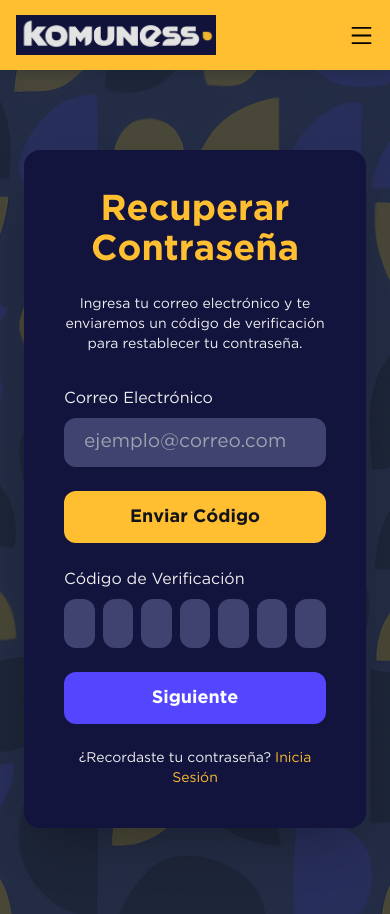
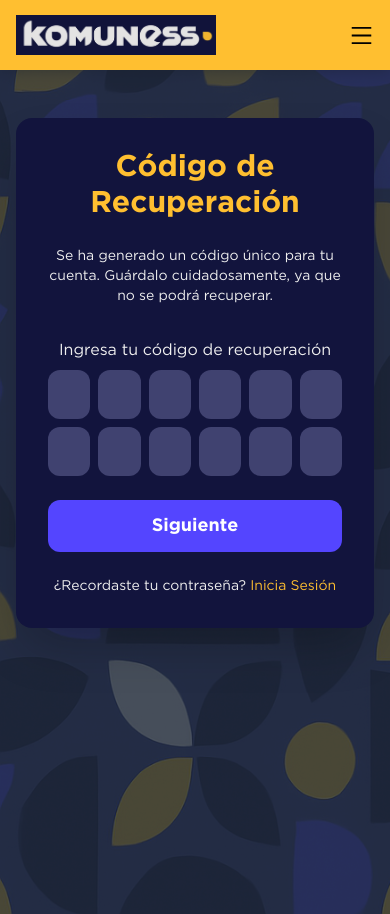
Before and after one commit to P4R4NOIC/Proyecto-Komuness, a React (Create React App) app in the folder FrontEnd/: page /recuperar in a window 390 px wide. Built offline with nearby package versions, Linux system fonts and the light colour scheme.

Commit message:
Generacion de código y cambios a comentarios
Generación de codigo aleatorio para recuperacion de contraseña, recuperacion de comentarios y de contenido, cambios al favicon y al titulo de la página

```diff
--- a/FrontEnd/public/index.html
+++ b/FrontEnd/public/index.html
@@ -24,7 +24,7 @@
       work correctly both with client-side routing and a non-root public URL.
       Learn how to configure a non-root public URL by running `npm run build`.
     -->
-    <title>React App</title>
+    <title>Komuness</title>
   </head>
   <body>
     <noscript>You need to enable JavaScript to run this app.</noscript>
--- a/FrontEnd/src/components/Rutas.js
+++ b/FrontEnd/src/components/Rutas.js
@@ -11,6 +11,7 @@ import {IniciarSesion} from './iniciarSesion'
 import {RecuperarContra} from './recuperarContra'
 import {NuevaContra} from './nuevaContra'
 import {CrearUsuario} from './crearUsuario'
+import {GenerarCodigo} from './generarCodigo'
 export const Rutas = () =>{
 
     return(
@@ -31,6 +32,9 @@ export const Rutas = () =>{
                 <Route path = "/nuevaCont" element= {<NuevaContra/>}/>
                  <Route path = "/crearUsr" element= {<CrearUsuario/>}/>
 
+
+                  <Route path = "/codigoGen" element= {<GenerarCodigo/>}/>
+
                 <Route path="*" element={<Navigate to="/publicaciones" />} />
             </Routes>
         </Router>
--- a/FrontEnd/src/components/crearUsuario.js
+++ b/FrontEnd/src/components/crearUsuario.js
@@ -1,6 +1,10 @@
 import React, { useState } from "react";
+import { useNavigate } from 'react-router-dom';
+export const CrearUsuario = () => {
 
-export const CrearUsuario = () => {
+  const navigate = useNavigate();
+
+
    const [formData, setFormData] = useState({
     usuario: "",
     correo: "",
@@ -17,6 +21,7 @@ export const CrearUsuario = () => {
   const handleSubmit = (e) => {
     e.preventDefault();
     // Aquí iría lógica de validación/envío
+    navigate('/codigoGen')
     console.log(formData);
   };
 
--- /dev/null
+++ b/FrontEnd/src/components/generarCodigo.js
@@ -0,0 +1,58 @@
+import React, { useState } from 'react';
+import { useNavigate } from 'react-router-dom';
+
+export const GenerarCodigo = () => {
+  const [codigo, setCodigo] = useState('');
+  const navigate = useNavigate();
+
+  const generarCodigo = () => {
+    const caracteres = 'ABCDEFGHIJKLMNOPQRSTUVWXYZabcdefghijklmnopqrstuvwxyz0123456789';
+    let nuevoCodigo = '';
+    for (let i = 0; i < 12; i++) {
+      const index = Math.floor(Math.random() * caracteres.length);
+      nuevoCodigo += caracteres[index];
+    }
+    setCodigo(nuevoCodigo);
+  };
+
+  const salir = () => {
+    navigate('/*');
+  };
+
+  return (
+    <div className="min-h-screen flex flex-col items-center justify-center bg-gray-800/80 text-[#f0f0f0] px-4 py-10">
+      <div className="bg-[#12143d] rounded-2xl shadow-2xl p-8 w-full max-w-md text-center">
+        <h2 className="text-2xl font-bold mb-4 text-[#ffbf30]">Código de Seguridad</h2>
+        <p className="text-sm mb-6">
+          Este código es único y se usará para recuperar tu cuenta. <strong>Guárdalo en un lugar seguro.</strong>
+        </p>
+
+        {codigo && (
+          <div className="text-xl font-mono bg-[#404270] text-[#ffbf30] p-3 rounded-xl mb-4">
+            {codigo}
+          </div>
+        )}
+
+        {!codigo && (
+          <button
+            onClick={generarCodigo}
+            className="bg-[#5445ff] hover:bg-[#4032cc] text-white font-semibold rounded-xl py-2 px-6 text-lg mb-4"
+          >
+            Generar Código
+          </button>
+        )}
+
+        {codigo && (
+          <button
+            onClick={salir}
+            className="bg-[#ff4b5c] hover:bg-[#cc3b4a] text-white font-semibold rounded-xl py-2 px-6 text-lg"
+          >
+            Salir
+          </button>
+        )}
+      </div>
+    </div>
+  );
+};
+
+export default GenerarCodigo;
--- a/FrontEnd/src/components/publicacionCard.js
+++ b/FrontEnd/src/components/publicacionCard.js
@@ -6,6 +6,7 @@ export const PublicacionCard = ({ publicacion }) => {
 
 
     const handleClick = () => {
+
         navigate(`/publicaciones/${publicacion._id}`, { state: { publicacion } });
     };
 
--- a/FrontEnd/src/components/publicacionDetalle.js
+++ b/FrontEnd/src/components/publicacionDetalle.js
@@ -13,6 +13,13 @@ export const PublicacionDetalle = () => {
 
     const publicacion = location.state?.publicacion;
 
+     useEffect(() => {
+    if (publicacion?.comentarios) {
+        setComentarios(publicacion.comentarios);
+    }
+}, [publicacion]);
+
+
     if (!publicacion) {
         return <h2 className="text-center text-xl font-semibold mt-10">Publicación no encontrada</h2>;
     }
@@ -24,23 +31,18 @@ const usuarioLogueado = {
   };
 
 
+
     const agregarComentario = () => {
         if (!nuevoComentario.trim()) return;
 
-        /*const comentario = {
-            id: Date.now(),
-            usuario: "Usuario Anónimo",
-            avatar: "https://i.pravatar.cc/40", // Avatar aleatorio
-            texto: nuevoComentario,
-            fecha: new Date().toLocaleDateString(),
-        };*/
 
-       // setComentarios([comentario, ...comentarios]);
-       // setNuevoComentario("");
        const comentario = {
             autor: "Juan Pérez",
             contenido: nuevoComentario
         };
+
+        setComentarios([comentario, ...comentarios]);
+        setNuevoComentario("");
         enviarComentario(comentario);
     };
 
@@ -80,8 +82,12 @@ const usuarioLogueado = {
          }
      };
 
+     console.log(publicacion.comentarios)
 
     return (
+
+        <div className="min-h-screen bg-gray-800/80">
+
         <div className="max-w-4xl mx-auto p-4 space-y-6">
             <div className="md:hidden flex justify-between w-full  mb-4">
                 <button
@@ -112,6 +118,7 @@ const usuarioLogueado = {
                     <div className="text-white-600">
                         <p className="mt-2"><strong>Fecha:</strong> {publicacion.fecha}</p>
                         <p><strong>Categoría:</strong> {publicacion.tag}</p>
+                        <p className="mt-4 text-white">{publicacion.contenido}</p>
                     </div>
                 </div>
             ) : (
@@ -154,14 +161,15 @@ const usuarioLogueado = {
 
                 <div className="mt-4 space-y-4 w-full">
                     {comentarios.length === 0 ? (
+
                         <p className="text-gray-400">No hay comentarios aún. Sé el primero en comentar.</p>
                     ) : (
                         comentarios.map((comentario) => (
-                            <div key={comentario.id} className="flex items-start space-x-2 bg-gray-700 p-3 rounded-lg">
+                            <div key={comentario._id} className="flex items-start space-x-2 bg-gray-700 p-3 rounded-lg">
                                 <img src={comentario.avatar} alt="avatar" className="rounded-full w-10 h-10 flex-shrink-0" />
                                 <div className="w-full">
-                                    <p className="text-sm text-gray-300 font-semibold">{comentario.usuario} <span className="text-xs text-gray-400">• {comentario.fecha}</span></p>
-                                    <p className="text-white break-words">{comentario.texto}</p>
+                                    <p className="text-sm text-gray-300 font-semibold">{comentario.autor} <span className="text-xs text-gray-400">• {comentario.fecha}</span></p>
+                                    <p className="text-white break-words">{comentario.contenido}</p>
                                 </div>
                             </div>
                         ))
@@ -170,6 +178,8 @@ const usuarioLogueado = {
             </div>
 
         </div>
+
+        </div>
     );
 };
 
--- a/FrontEnd/src/components/recuperarContra.js
+++ b/FrontEnd/src/components/recuperarContra.js
@@ -19,45 +19,26 @@ export const RecuperarContra = () => {
   };
 
   return (
-    <div className="min-h-screen flex items-start justify-center bg-gray-800/80 px-6 py-20">
-      <div className="w-full max-w-xl bg-[#12143d] text-[#f0f0f0] rounded-2xl shadow-2xl p-10">
-        <h2 className="text-4xl font-bold mb-6 text-center text-[#ffbf30]">
-          Recuperar Contraseña
+    <div className="min-h-screen flex items-start justify-center bg-gray-800/80 px-4 py-12 sm:px-6 lg:px-8">
+      <div className="w-full max-w-xl bg-[#12143d] text-[#f0f0f0] rounded-2xl shadow-2xl p-8 sm:p-10">
+        <h2 className="text-3xl sm:text-4xl font-bold mb-6 text-center text-[#ffbf30]">
+          Código de Recuperación
         </h2>
         <p className="text-sm text-center mb-8 text-[#f0f0f0]">
-          Ingresa tu correo electrónico y te enviaremos un código de verificación para restablecer tu contraseña.
+          Se ha generado un código único para tu cuenta. Guárdalo cuidadosamente, ya que no se podrá recuperar.
         </p>
         <form className="space-y-6" onSubmit={handleSubmit}>
           <div>
-            <label htmlFor="email" className="block text-base mb-2">
-              Correo Electrónico
-            </label>
-            <input
-              id="email"
-              type="email"
-              placeholder="ejemplo@correo.com"
-              className="w-full px-5 py-3 rounded-xl bg-[#404270] border-none text-[#f0f0f0] focus:ring-2 focus:ring-[#5445ff] outline-none"
-            />
-          </div>
-
-          <button
-            type="button"
-            className="w-full bg-[#ffbf30] hover:bg-[#e0a820] text-[#12141a] font-semibold rounded-xl py-3 text-lg"
-          >
-            Enviar Código
-          </button>
-
-          <div>
-            <label className="block text-base mb-2">Código de Verificación</label>
-            <div className="flex justify-between gap-2">
-              {[...Array(7)].map((_, index) => (
+            <label className="block text-base mb-2 text-center">Ingresa tu código de recuperación</label>
+            <div className="grid grid-cols-6 sm:grid-cols-12 gap-2">
+              {[...Array(12)].map((_, index) => (
                 <input
                   key={index}
                   type="text"
                   maxLength={1}
                   ref={(el) => (codeRefs.current[index] = el)}
                   onChange={(e) => handleInput(e, index)}
-                  className="w-full text-center px-3 py-3 rounded-xl bg-[#404270] border-none text-[#f0f0f0] focus:ring-2 focus:ring-[#5445ff] outline-none"
+                  className="text-center px-2 py-3 rounded-xl bg-[#404270] border-none text-[#f0f0f0] focus:ring-2 focus:ring-[#5445ff] outline-none"
                 />
               ))}
             </div>
@@ -71,7 +52,7 @@ export const RecuperarContra = () => {
           </button>
         </form>
         <p className="mt-6 text-sm text-center">
-          ¿Recordaste tu contraseña?{" "}
+          ¿Recordaste tu contraseña?{' '}
           <a href="/iniciarSesion" className="text-[#ffbf30] font-medium">
             Inicia Sesión
           </a>
```
Also changed, not shown: 1 other file (tests, documents, lock files or other folders).
